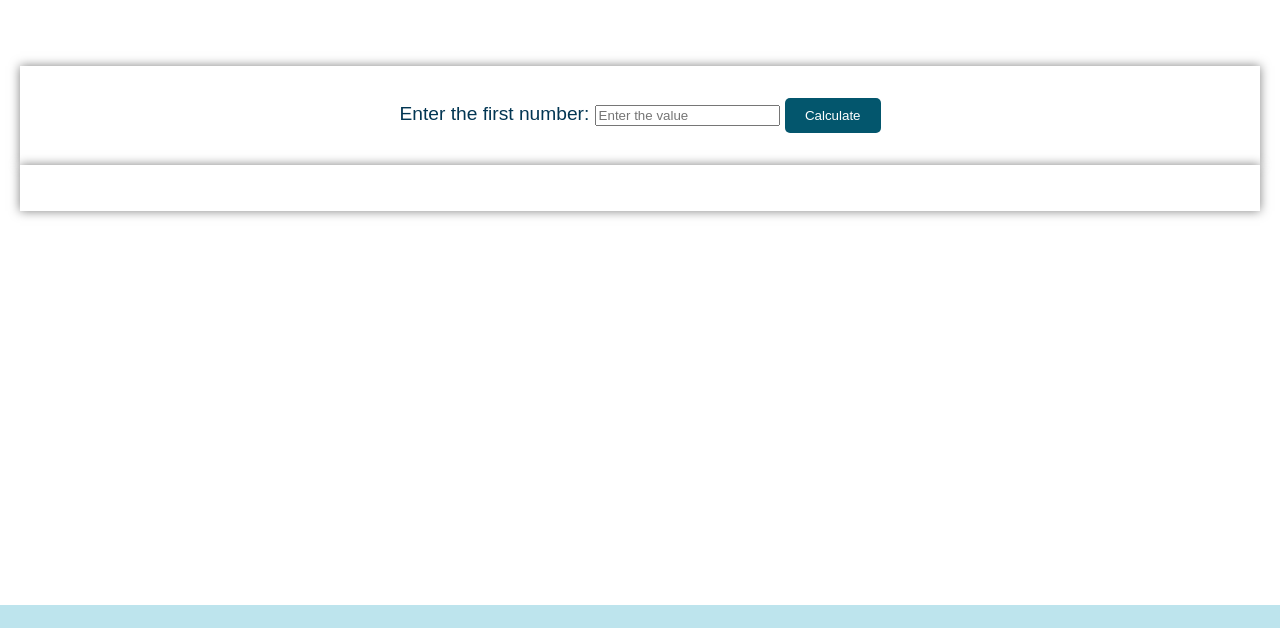
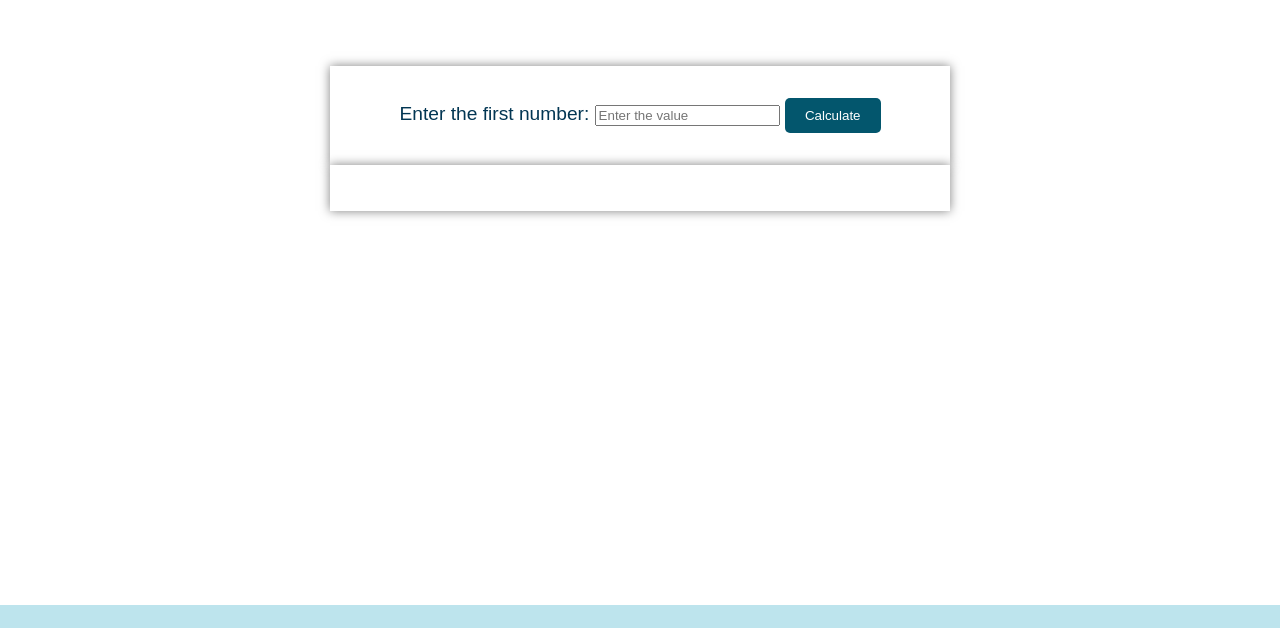
Before and after one commit to mokichino/CS1130, a plain HTML site: page factorial.html in a window 1280 px wide. Shown: the part 197-825 px from the top of the page. Drawn offline with Linux system fonts and the light colour scheme.

Commit message:
Update factorial.html

```diff
--- a/factorial.html
+++ b/factorial.html
@@ -147,8 +147,7 @@
     .transparent-box {
       background-color: #ffffff;
       padding: 10px;
-      width: auto;
-      height: auto;
+      width: 600px;
       margin: auto;
       text-align: center;
       box-shadow: 0 0 10px   rgba(0, 0, 0, 0.5);
```
